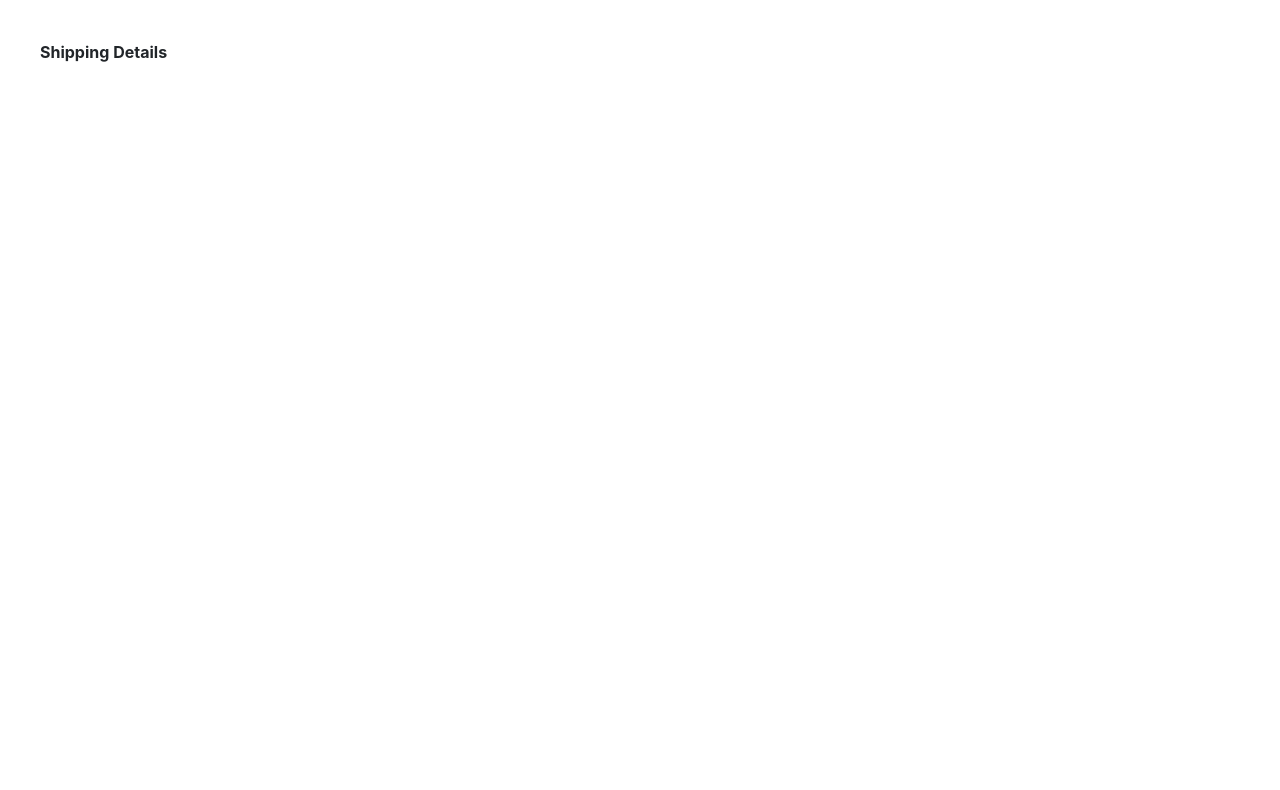
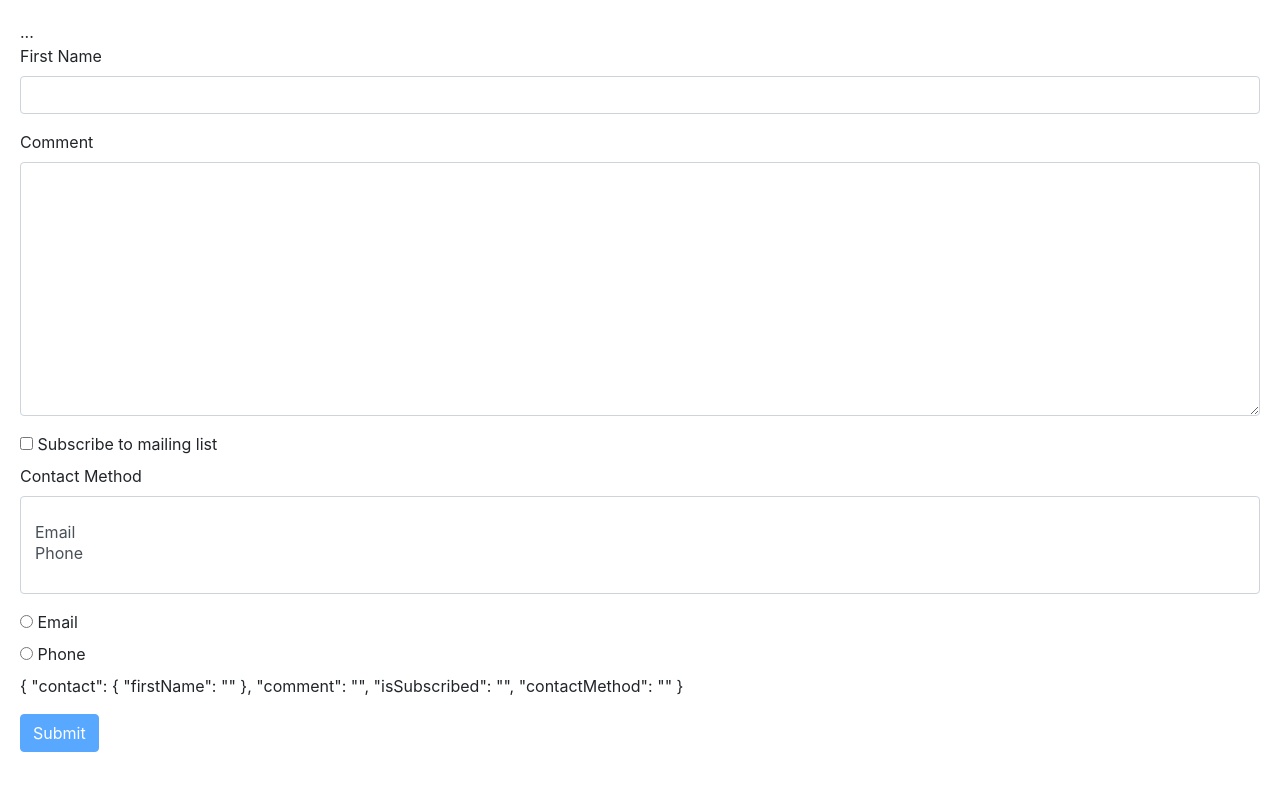
Before and after one commit to ChristopherMaselli/AngularCodeLibrary, an Angular app: page / in a window 1280 px wide. Shown: the top 790 px of the page. Built offline with nearby package versions, Linux system fonts and the light colour scheme.

Commit message:
Template Driven Forms Lesson Repository Added

```diff
--- a/src/app/app.component.html
+++ b/src/app/app.component.html
@@ -1,6 +1,8 @@
-<zippy title="Shipping Details">
+<contact-form></contact-form>
+
+<!-- <zippy title="Shipping Details">
     Shipping Details Content
-</zippy>
+</zippy> -->
 
 <!-- <input type="text" [appInputFormat]="'uppercase'">> -->
 
--- a/src/app/app.module.ts
+++ b/src/app/app.module.ts
@@ -13,6 +13,7 @@ import { PanelComponent } from './panel/panel.component';
 import { LikeComponent } from './like/like.component';
 import { InputFormatDirective } from './input-format.directive';
 import { ZippyComponent } from './zippy/zippy.component';
+import { ContactFormComponent } from './contact-form/contact-form.component';
 
 @NgModule({
   declarations: [
@@ -24,7 +25,8 @@ import { ZippyComponent } from './zippy/zippy.component';
     PanelComponent,
     LikeComponent,
     InputFormatDirective,
-    ZippyComponent
+    ZippyComponent,
+    ContactFormComponent
   ],
   imports: [
     BrowserModule,
--- /dev/null
+++ b/src/app/contact-form/contact-form.component.html
@@ -0,0 +1,85 @@
+<form #f="ngForm" (ngSubmit)="submit(f)">
+    <div ngModelGroup="contact" #contact="ngModelGroup">
+        <div *ngIf="!contact.valid">...</div>
+        <div class="form-group">
+            <label for="firstName">First Name</label>
+            <input required
+                minlength="3"
+                maxlength="10"
+                pattern="banana"
+                ngModel
+                name="firstName"
+                #firstName="ngModel"
+                (change)="log(firstName)"
+                id="firstName"
+                type="text"
+                class="form-control">
+            <div
+                class="alert alert-danger"
+                *ngIf="firstName.touched && !firstName.valid">
+                <div *ngIf="firstName.errors.required">
+                    First Name is required.
+                </div>
+                <div *ngIf="firstName.errors.minlength">
+                    First Name should be minimum {{ firstName.errors.minlength.requiredLength }} characters.
+                </div>
+                <div *ngIf="firstName.errors.pattern">
+                    First Name doesn't match the pattern.
+                </div>
+            </div>
+        </div>
+    </div>
+
+    <div class="form-group">
+        <label for="comment">
+            Comment
+        </label>
+        <textarea
+            ngModel
+            name="comment"
+            id="comment"
+            cols="30"
+            rows="10"
+            class="form-control">
+        </textarea>
+    </div>
+    <div class="checkbox">
+        <label>
+            <input type="checkbox" ngModel name ="isSubscribed"> Subscribe to mailing list
+        </label>
+    </div>
+    <div class="form-group">
+        <label for="contactMethod">Contact Method</label>
+        <select multiple
+            ngModel
+            name="contactMethod"
+            id="contactMethod"
+            class="form-control">
+                <option value=""></option>
+                <option *ngFor="let method of contactMethods" [value]="method.id">{{ method.name }}</option>
+                <!-- <option *ngFor="let method of contactMethods" [ngValue]="method">{{ method.name }}</option> -->
+            </select>
+    </div>
+    <div *ngFor="let method of contactMethods" class="radio">
+        <label>
+            <input ngModel type="radio" name="contactMethod" [value]="method.id">
+            {{ method.name }}
+        </label>
+    </div>
+    <!-- <div class="radio">
+        <label>
+            <input ngModel type="radio" name="contactMethod" value="1">
+            Email
+        </label>
+    </div>
+    <div class="radio">
+        <label>
+            <input ngModel type="radio" name="contactMethod" value="2">
+            Phone
+        </label>
+    </div> -->
+    <p>
+        {{ f.value | json }}
+    </p>
+    <button class="btn btn-primary" [disabled]="!f.valid">Submit</button>
+</form>
--- /dev/null
+++ b/src/app/contact-form/contact-form.component.ts
@@ -0,0 +1,19 @@
+import { Component, OnInit } from '@angular/core';
+
+@Component({
+  selector: 'contact-form',
+  templateUrl: './contact-form.component.html',
+  styleUrls: ['./contact-form.component.css']
+})
+export class ContactFormComponent {
+  contactMethods = [
+    { id: 1, name: 'Email'},
+    { id: 2, name: 'Phone'},
+  ]
+  log(x) { console.log(x); }
+
+  submit(f) {
+    f.valid;
+  }
+
+}
--- a/src/styles.css
+++ b/src/styles.css
@@ -4,3 +4,7 @@
 body {
   padding: 20px;
 }
+
+.form-control.ng-touched.ng-invalid {
+  border: 2px solid red;
+}
```
Also changed, not shown: src/app/contact-form/contact-form.component.css (added), 1 other file (tests, documents, lock files or other folders).
